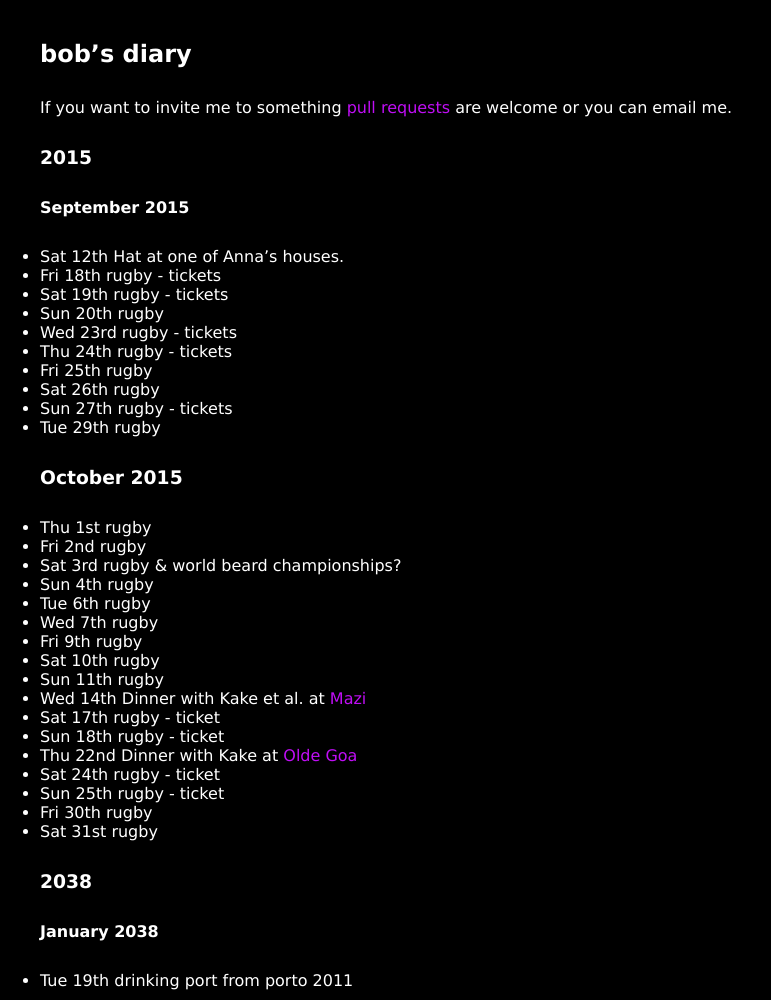
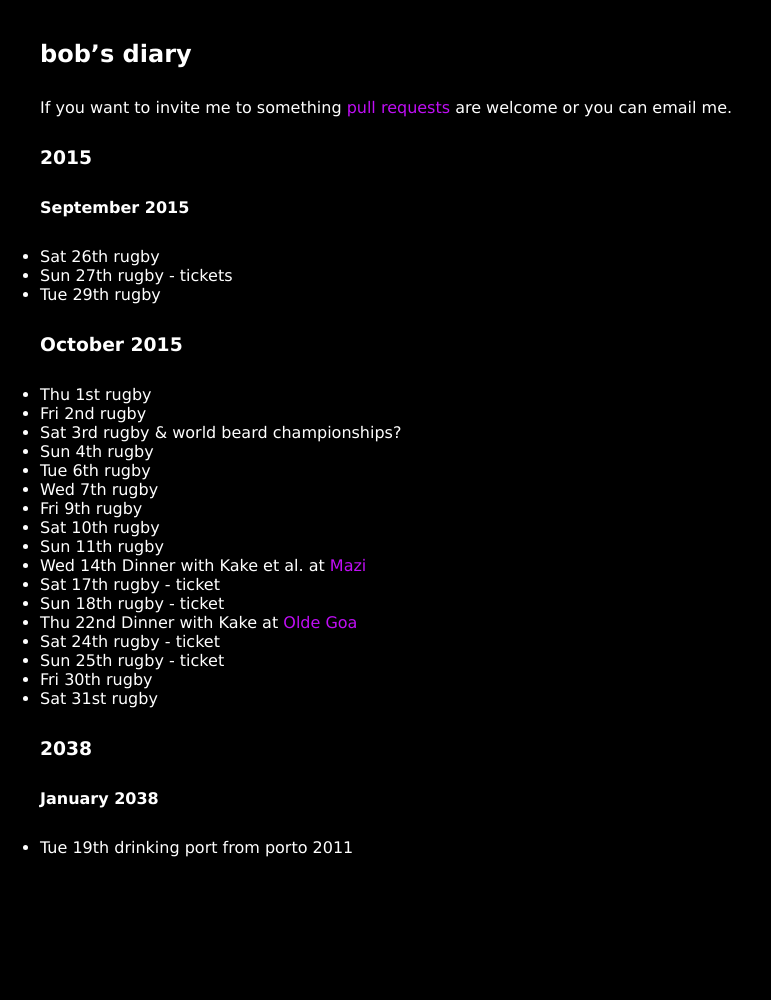
Before and after one commit to rjw1/randomness.org.uk, a Jekyll site: the page built from diary/index.md, in a window 1280 px wide. Shown: the whole page, without its empty margins (0-771 px from the left). Built offline with Jekyll 4.4.1, drawn with Linux system fonts in a browser that asks for light colours; Markdown is read by kramdown in place of the engine named in the settings; after the commit the page ends 930 px from its top, so only the background shows below that.

Commit message:
most of september has happened

```diff
--- a/diary/index.md
+++ b/diary/index.md
@@ -12,13 +12,6 @@ are welcome or you can email me.
 
 #### September 2015 ####
 
-* Sat 12th Hat at one of Anna's houses.
-* Fri 18th rugby - tickets
-* Sat 19th rugby - tickets
-* Sun 20th rugby
-* Wed 23rd rugby - tickets
-* Thu 24th rugby - tickets
-* Fri 25th rugby
 * Sat 26th rugby
 * Sun 27th rugby - tickets
 * Tue 29th rugby
```
